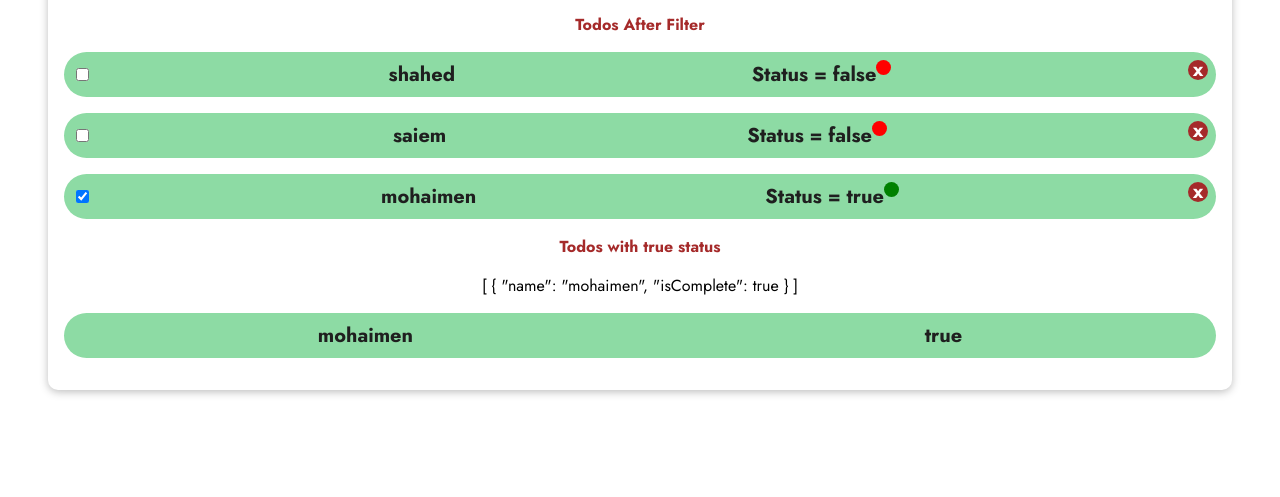
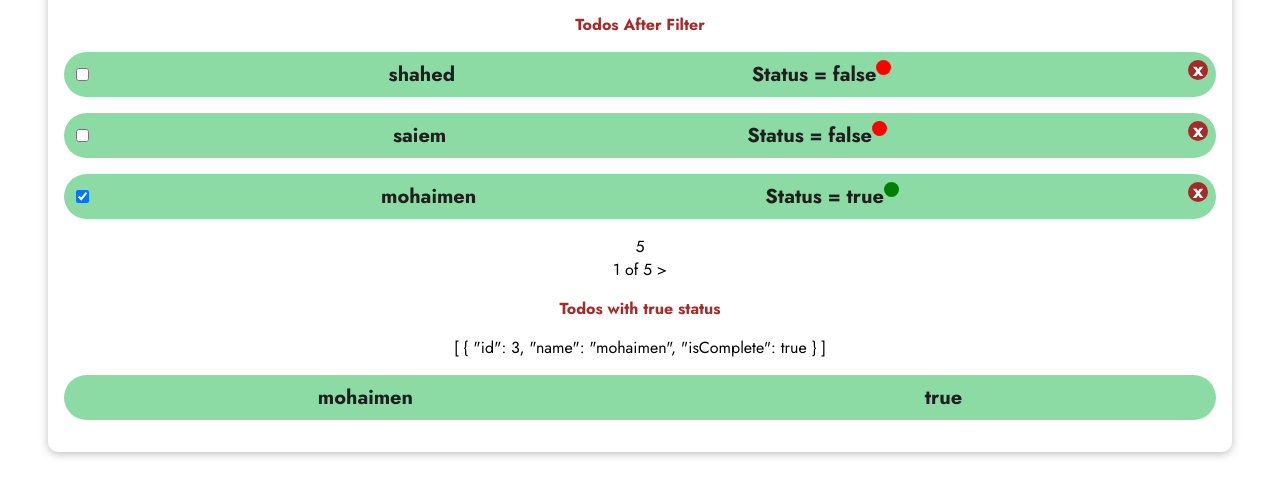
Before and after one commit to saiem-jatri/todo, a plain HTML site: page index.html in a window 1280 px wide. Shown: the part 411-908 px from the top of the page. Before the commit the page ends 849 px from the top, so only its background shows below. Drawn offline with nearby package versions, Linux system fonts and the light colour scheme.

Commit message:
pagination basic added

```diff
--- a/app.js
+++ b/app.js
@@ -4,13 +4,30 @@ const app = Vue.createApp({
       searchString: '',
         inputTask:'',
         showMessege:false,
+        nextId:14,
+        currentPage:0,
+        pageSize:3,
+        visibleTodos:[],
 
         todos: [
-          {name:"shahed",isComplete:false},
-          {name:"saiem",isComplete:false},
-          {name:"mohaimen",isComplete:true}
+          {id:1,name:"shahed",isComplete:false},
+          {id:2,name:"saiem",isComplete:false},
+          {id:3,name:"mohaimen",isComplete:true},
+          {id:4,name:"mohaimen",isComplete:true},
+          {id:5,name:"mohaimen",isComplete:true},
+          {id:6,name:"mohaimen",isComplete:true},
+          {id:7,name:"mohaimen",isComplete:true},
+          {id:8,name:"mohaimen",isComplete:true},
+          {id:9,name:"mohaimen",isComplete:true},
+          {id:10,name:"mohaimen",isComplete:true},
+          {id:11,name:"mohaimen",isComplete:true},
+          {id:12,name:"mohaimen",isComplete:true},
+          {id:13,name:"mohaimen",isComplete:true},
         ],
      };
+  },
+  beforeMount() {
+    this.updateVisibleTodos();
   },
   methods: {
     addTask() {
@@ -23,25 +40,51 @@ const app = Vue.createApp({
       }
       this.todos.unshift({name:this.inputTask, isComplete:false})
       this.inputTask=''
+      this.updateVisibleTodos();
   },
   deleteTask(index) {
-    this.todos.splice(index, 3);
+    this.todos.splice(index, 1);
+    this.updateVisibleTodos();
 },
 
 changeStatus(){
  this.filterItems.isComplete = !this.filterItems.isComplete
-}
+},
+
+updatePage(pageNumber){
+  this.currentPage = pageNumber;
+  this.updateVisibleTodos();
+},
+
+updateVisibleTodos(){
+   this.visibleTodos = this.todos.slice(this.currentPage * this.pageSize, (this.currentPage * this.pageSize) + this.pageSize);
+    // if there are no visible todos, go back page
+    if(this.visibleTodos.length == 0 && this.currentPage > 0){
+      this.updatePage(this.currentPage - 1);
+    }
+  },
 },
 
   computed: {
     filterItems(){
-      return this.todos.filter(items=> items.name.toLowerCase().includes(this.searchString))
+      return this.visibleTodos.filter(items=> items.name.toLowerCase().includes(this.searchString))
     },
 
     afterFilter(){
-      return this.filterItems.filter(items => items.isComplete)
+      return this.filterItems.filter(items =>{
+        return items.isComplete === true;
+      } )
+    },
+    totalPages(){
+     return Math.ceil(this.todos.length / this.pageSize)
+    },
+    showPreviousLink(){
+      return this.currentPage == 0 ? false : true;
+    },
+
+    showNextLink(){
+      return this.currentPage == (this.totalPages -1) ? false : true;
     }
-
 }
 
 });
--- a/index.html
+++ b/index.html
@@ -35,7 +35,14 @@
         </li>
 
       </ul>
+{{totalPages}}
+      <!-- pagination -->
+      <div v-if="totalPages > 0" >
+        <span v-if="showPreviousLink" v-on:click="updatePage(currentPage - 1)" style="cursor: pointer;"> < </span>
+        {{currentPage + 1}} of {{ totalPages }}
+        <span v-if="showNextLink" v-on:click="updatePage(currentPage + 1)" style="cursor: pointer;"> > </span>
 
+      </div>
       <p style="font-weight: 600; color:brown">Todos with true status</p>
       {{afterFilter}}
       <ul v-if="afterFilter.length != 0">
```
